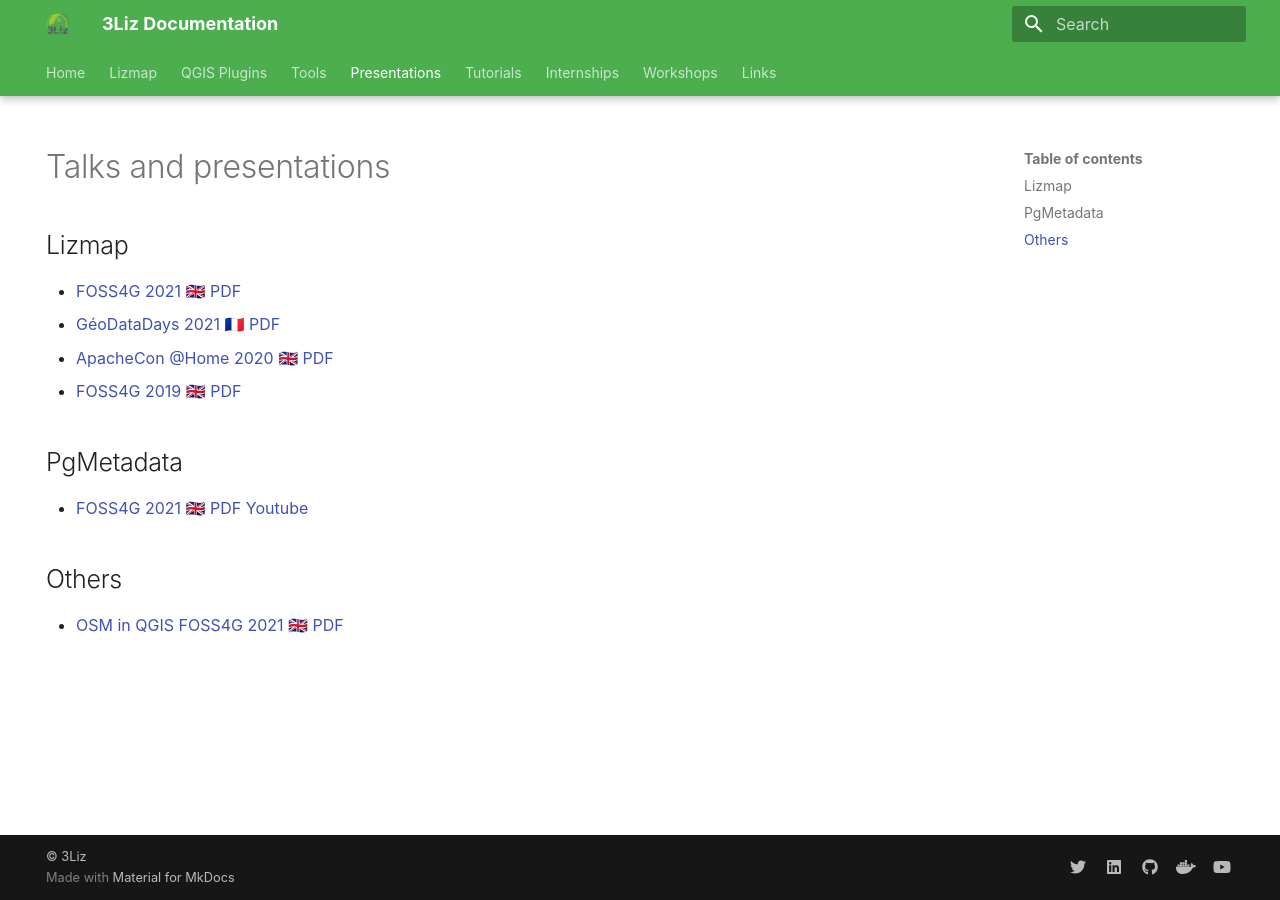
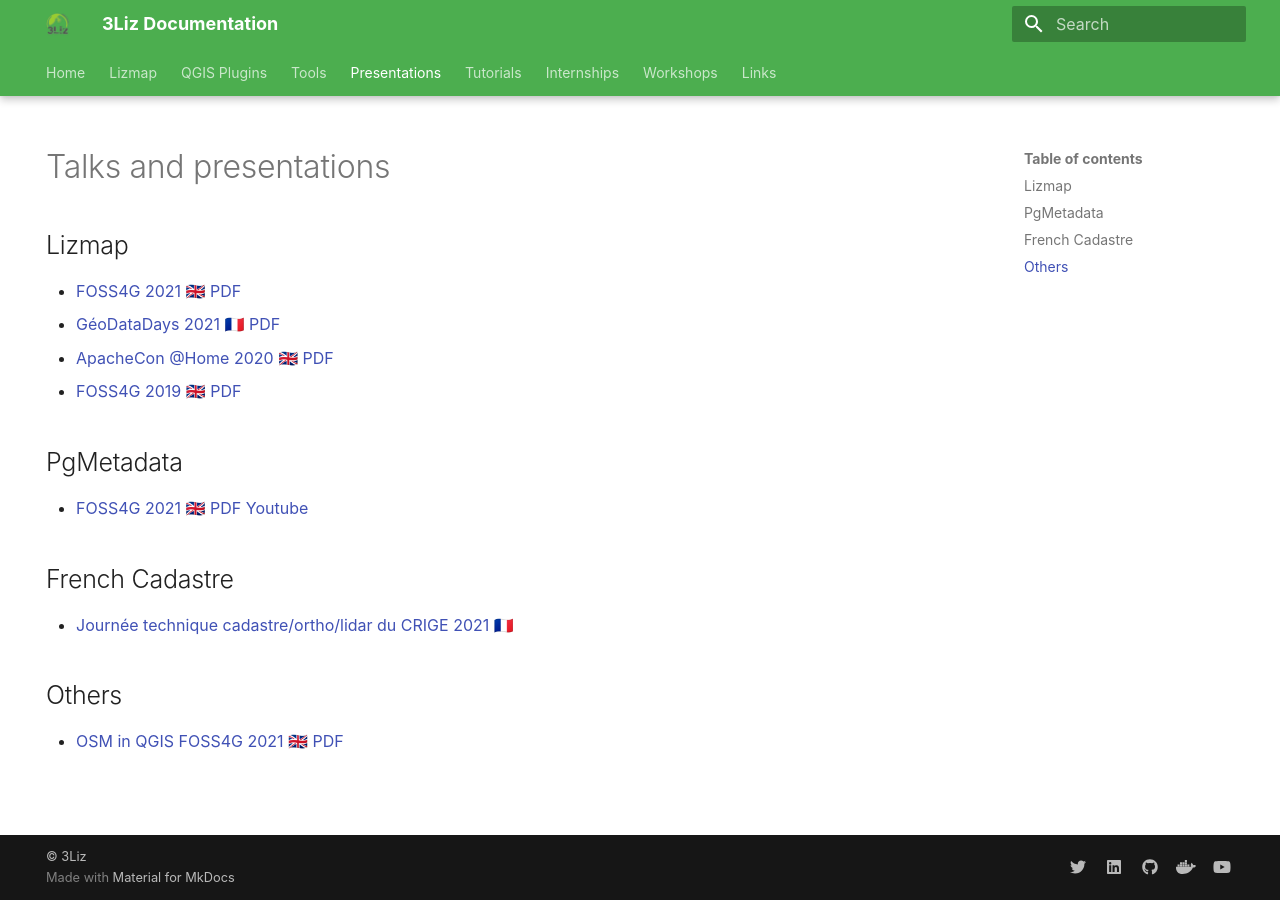
Before and after one commit to 3liz/3liz.github.io, an MkDocs documentation site: the page built from docs/talks.md, in a window 1280 px wide. Built offline with MkDocs 1.6.1 and Material for MkDocs 9.7.7, drawn with Linux system fonts in a browser that asks for light colours; nearby versions of some CDN libraries.

Commit message:
Ajout doc Cadastre

```diff
--- a/docs/talks.md
+++ b/docs/talks.md
@@ -16,6 +16,10 @@
 
 * [FOSS4G 2021 🇬🇧](https://docs.3liz.org/presentations/2021-09-Foss4G-PgMetadata.html) [PDF](https://docs.3liz.org/presentations/pdf/FOSS4G-2021-PgMetadata.pdf) [Youtube](https://www.youtube.com/watch?v=CjZZwKlzYGc)
 
+## French Cadastre
+
+* [Journée technique cadastre/ortho/lidar du CRIGE 2021 🇫🇷](https://docs.3liz.org/presentations/2021-11-crige-paca-qgis-cadastre.html#/)
+
 ## Others
 
 * [OSM in QGIS FOSS4G 2021 🇬🇧](https://docs.3liz.org/presentations/2021-09-foss4g-osm-in-qgis.html) [PDF](https://docs.3liz.org/presentations/pdf/FOSS4G-2021-osm-in-qgis.pdf)
```
